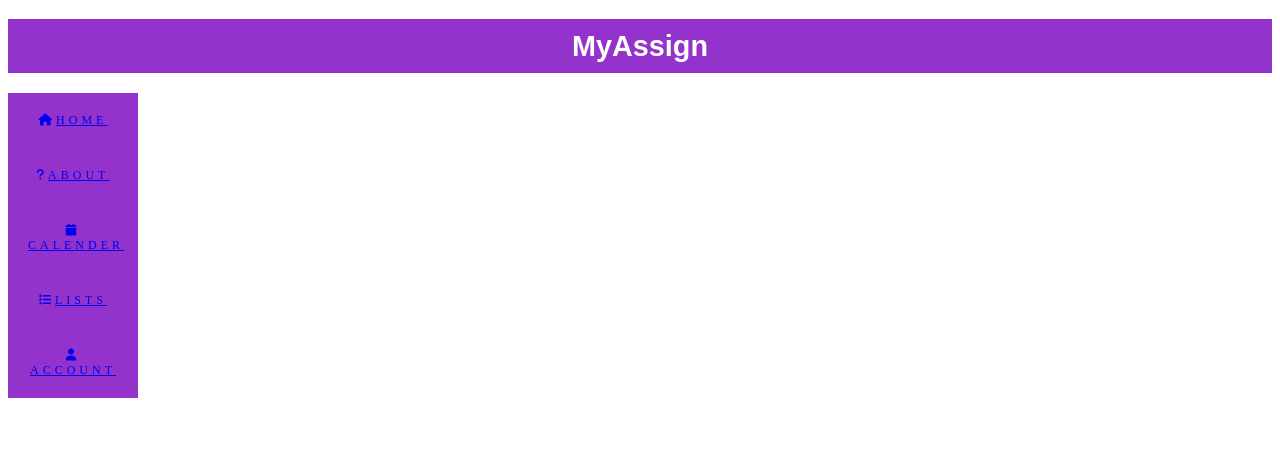
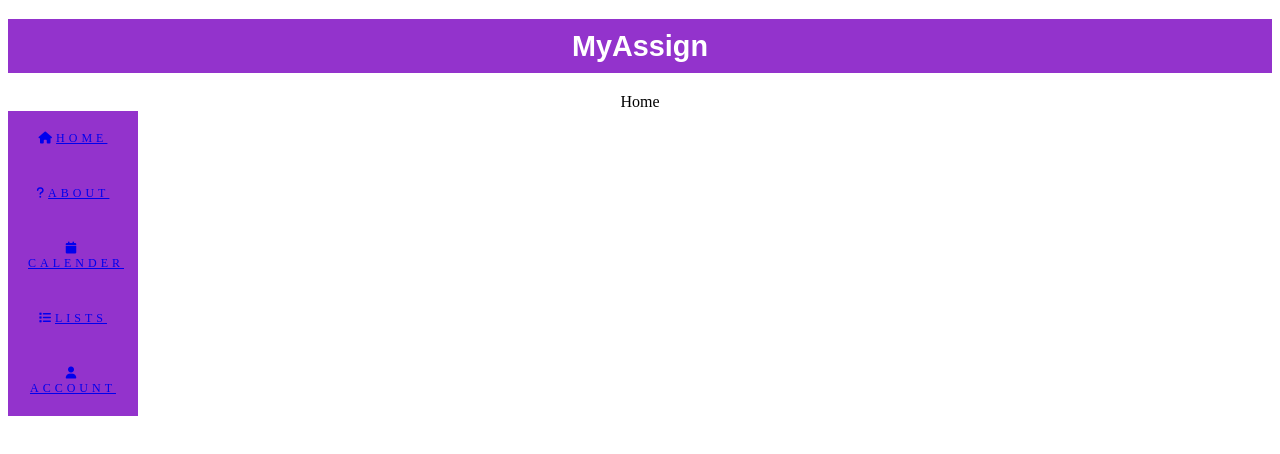
Before and after one commit to Jack-Saysana/MyAssign, a React (Create React App) app in the folder frontend/: page /Home in a window 1280 px wide. Shown: the top 454 px of the page. Built offline with nearby package versions, Linux system fonts and the light colour scheme.

Commit message:
Home changes

```diff
--- a/frontend/public/index.html
+++ b/frontend/public/index.html
@@ -1,3 +1,4 @@
+<!--Dason Janda-->
 <!DOCTYPE html>
 <html lang="en">
 <head>
--- a/frontend/public/style.css
+++ b/frontend/public/style.css
@@ -1,3 +1,4 @@
+/*Dason Janda*/
 .navbar {
 
   height: 100%;
--- a/frontend/src/components/Home/Home.js
+++ b/frontend/src/components/Home/Home.js
@@ -1,13 +1,17 @@
-import React from 'react';
 import './Home.css';
+import React, { Component }from 'react';
 
+{/*Dason Janda*/}
 
+class Home extends Component {
+  render() {
+    return  (
+      <div>
+      Home
 
-function Home(){
-  return(
-<div>
-</div>
-  );
+      </div>
+    );
+  }
 }
 
 export default Home;
```
